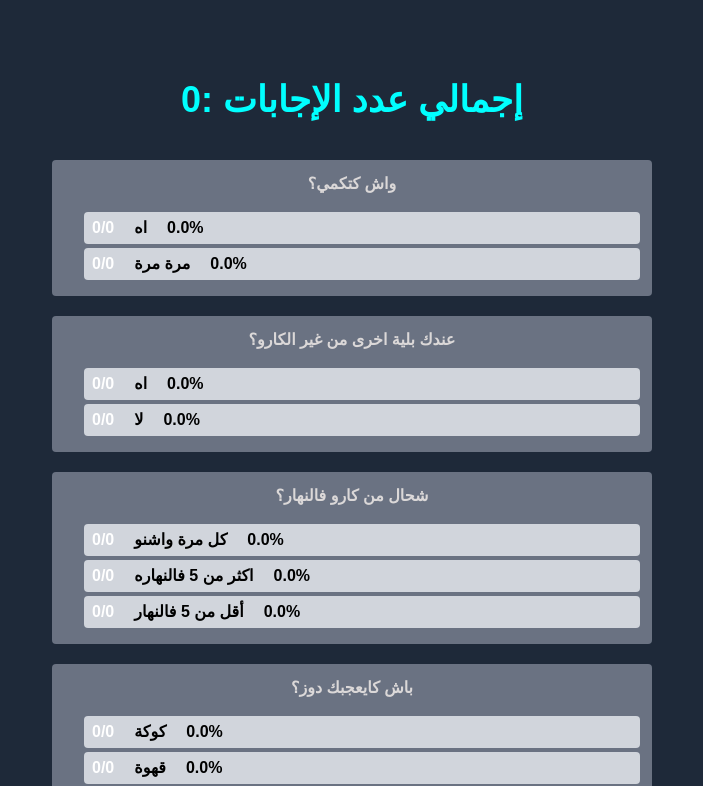
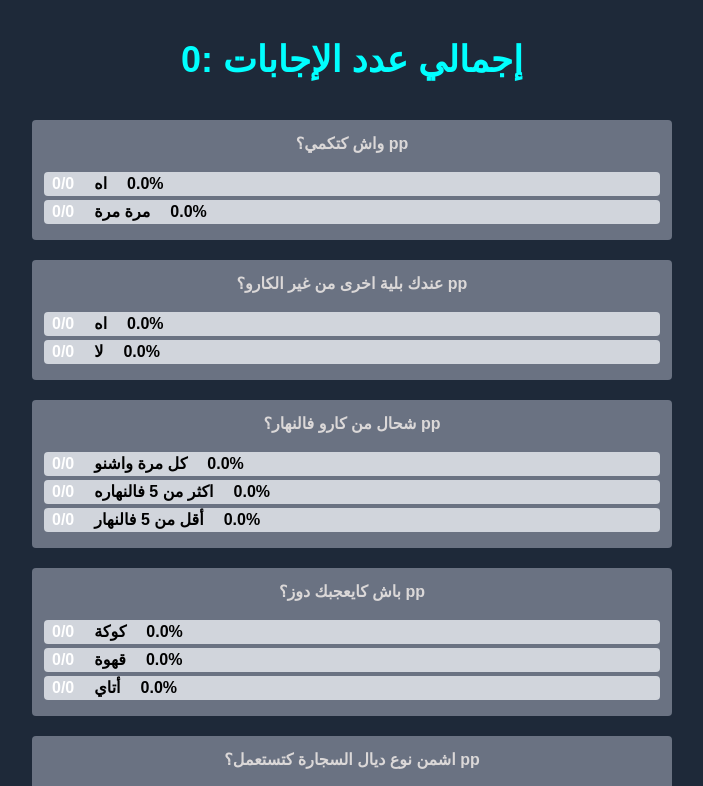
Before and after one commit to aelidrys/Iqlaa, a Next.js app: page /responses in a window 1280 px wide. Shown: the top 786 px of the page, without its empty margins (288-991 px from the left). Built offline with nearby package versions, Linux system fonts and the light colour scheme; no server answers; the database is empty.

Commit message:
udpate style

```diff
--- a/src/app/responses/page.tsx
+++ b/src/app/responses/page.tsx
@@ -101,13 +101,13 @@ const Responses: React.FC = () => {
   let totalResponses = `${responses.length}: إجمالي عدد الإجابات `;
 
   return (
-    <div className='bg-gray-800 items-center justify-center mx-auto p-10'>
+    <div className='bg-gray-800 flex flex-col items-center justify-center'>
       <h2 className='mt-10 mb-2 text-4xl font-bold text-center mb-10' style={{color: "cyan"}}>{totalResponses}</h2>
-      <ul className='w-[50%] mx-auto'>
+      <ul className='w-[50%]' style={{ minWidth: 300 }}>
         {_questions.filter(q => q.type === 'multiple_choice').map(q => (
           <li key={q.id} className='mb-5 bg-gray-500 rounded p-3'>
-            <div className='font-bold text-white text-center mb-4' style={{color: "#dbd8d8ff"}}>{q.question}</div>
-            <ul style={{ marginLeft: 20 }}>
+            <div className='font-bold text-white text-center mb-4' style={{color: "#dbd8d8ff"}}>{q.question} pp</div>
+            <ul>
               {q.options && q.options.map(option => {
                 const count = stats[q.id]?.[option] ?? 0;
                 const total: any = Object.values(stats[q.id] || {}).reduce((a, b) => Number(a) + Number(b), 0);
@@ -115,9 +115,9 @@ const Responses: React.FC = () => {
 
                 return (
                   <li key={option} className='mb-1'>
-                    <div className='relative w-full' style={{height: 32, minWidth: 200}}>
+                    <div className='relative w-full'>
                       {/* Default full bar */}
-                      <div className='absolute left-0 top-0 h-full w-full rounded bg-gray-300' style={{zIndex: 0}} />
+                      <div className='absolute h-full w-full rounded bg-gray-300' style={{zIndex: 0}} />
                       {/* Percentage bar */}
                       <div className='absolute left-0 top-0 h-full rounded bg-green-600' style={{width: `${percent}%`, zIndex: 1, transition: 'width 0.5s'}} />
                       {/* Text content */}
```
